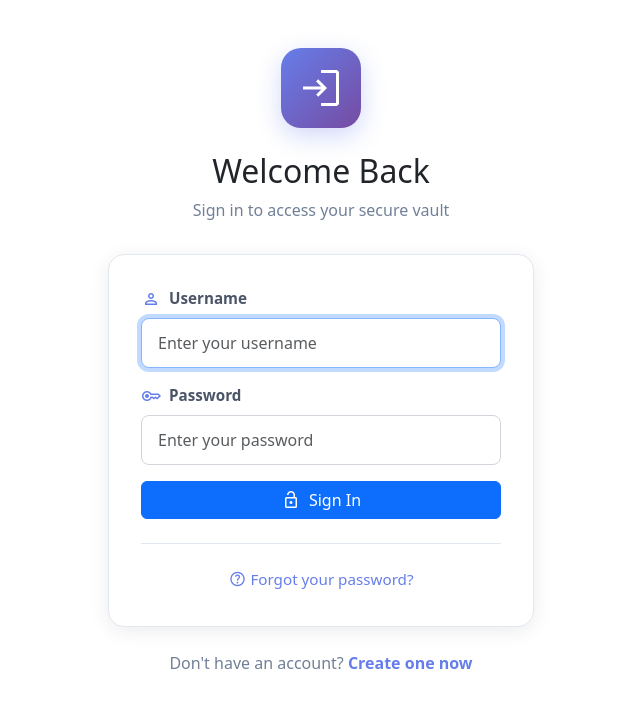
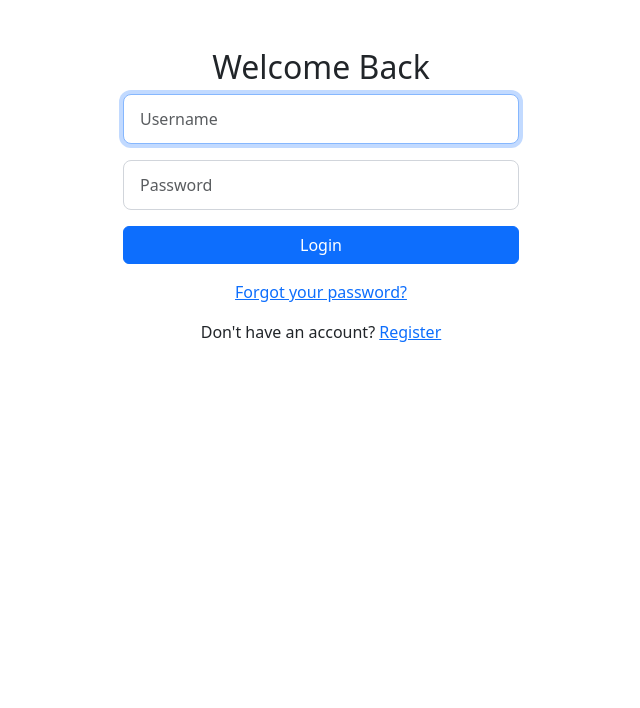
Before and after one commit to vedasm/AuthGuard, a Flask app: page /login in a window 1280 px wide. Shown: the part 57-765 px from the top of the page, without its empty margins (319-959 px from the left). Run offline with Flask 3, Linux system fonts and the light colour scheme; some libraries are stand-ins or nearby versions.

Commit message:
Update login.html

```diff
--- a/templates/login.html
+++ b/templates/login.html
@@ -5,155 +5,20 @@
 {% endblock %}
 
 {% block main %}
-    <div class="container" style="max-width: 450px;">
-        <div class="page-header">
-            <div class="header-icon">
-                <span class="material-symbols-outlined">login</span>
-            </div>
+    <div class="container" style="max-width: 420px;">
         <h2>Welcome Back</h2>
-            <p class="page-subtitle">Sign in to access your secure vault</p>
-        </div>
 
-        <div class="form-card">
         <form action="/login" method="post">
             <div class="mb-3">
-                    <label for="username" class="form-label">
-                        <span class="material-symbols-outlined label-icon">person</span>
-                        Username
-                    </label>
-                    <input autocomplete="off" autofocus class="form-control" id="username" name="username" placeholder="Enter your username" type="text" required>
+                <input autocomplete="off" autofocus class="form-control" id="username" name="username" placeholder="Username" type="text" required>
             </div>
             <div class="mb-3">
-                    <label for="password" class="form-label">
-                        <span class="material-symbols-outlined label-icon">key</span>
-                        Password
-                    </label>
-                    <input class="form-control" id="password" name="password" placeholder="Enter your password" type="password" required>
+                <input class="form-control" id="password" name="password" placeholder="Password" type="password" required>
             </div>
-
-                <button class="btn btn-primary w-100" type="submit">
-                    <span class="material-symbols-outlined">lock_open</span>
-                    Sign In
-                </button>
+            <button class="btn btn-primary w-100" type="submit">Login</button>
         </form>
 
-            <div class="form-footer">
-                <a href="{{ url_for('forgot') }}" class="forgot-link">
-                    <span class="material-symbols-outlined">help</span>
-                    Forgot your password?
-                </a>
+        <p class="mt-3"><a href="{{ url_for('forgot') }}">Forgot your password?</a></p>
+        <p>Don't have an account? <a href="{{ url_for('register') }}">Register</a></p>
     </div>
-        </div>
-
-        <div class="register-prompt">
-            <p>Don't have an account? <a href="{{ url_for('register') }}">Create one now</a></p>
-        </div>
-    </div>
-
-    <style>
-        .page-header {
-            text-align: center;
-            margin-bottom: 2rem;
-        }
-
-        .header-icon {
-            width: 80px;
-            height: 80px;
-            background: linear-gradient(135deg, #667eea 0%, #764ba2 100%);
-            border-radius: 20px;
-            display: flex;
-            align-items: center;
-            justify-content: center;
-            margin: 0 auto 1.5rem;
-            box-shadow: 0 8px 24px rgba(102, 126, 234, 0.3);
-        }
-
-        .header-icon .material-symbols-outlined {
-            font-size: 48px;
-            color: white;
-        }
-
-        .page-subtitle {
-            color: #718096;
-            font-size: 1rem;
-            margin-top: 0.5rem;
-        }
-
-        .form-card {
-            background: white;
-            padding: 2rem;
-            border-radius: 16px;
-            box-shadow: 0 4px 20px rgba(0, 0, 0, 0.08);
-            border: 1px solid #e2e8f0;
-        }
-
-        .form-label {
-            display: flex;
-            align-items: center;
-            gap: 0.5rem;
-            font-weight: 600;
-            color: #4a5568;
-            margin-bottom: 0.5rem;
-            font-size: 0.95rem;
-        }
-
-        .label-icon {
-            font-size: 20px;
-            color: #667eea;
-        }
-
-        .btn {
-            display: flex;
-            align-items: center;
-            justify-content: center;
-            gap: 0.5rem;
-        }
-
-        .btn .material-symbols-outlined {
-            font-size: 20px;
-        }
-
-        .form-footer {
-            margin-top: 1.5rem;
-            text-align: center;
-            padding-top: 1.5rem;
-            border-top: 1px solid #e2e8f0;
-        }
-
-        .forgot-link {
-            color: #667eea;
-            text-decoration: none;
-            font-size: 0.95rem;
-            display: inline-flex;
-            align-items: center;
-            gap: 0.25rem;
-            transition: all 0.2s ease;
-        }
-
-        .forgot-link:hover {
-            color: #764ba2;
-            gap: 0.5rem;
-        }
-
-        .forgot-link .material-symbols-outlined {
-            font-size: 18px;
-        }
-
-        .register-prompt {
-            text-align: center;
-            margin-top: 1.5rem;
-            color: #718096;
-        }
-
-        .register-prompt a {
-            color: #667eea;
-            text-decoration: none;
-            font-weight: 600;
-            transition: color 0.2s ease;
-        }
-
-        .register-prompt a:hover {
-            color: #764ba2;
-        }
-    </style>
 {% endblock %}
```
Lines whose indentation alone changed are shown as unchanged.
